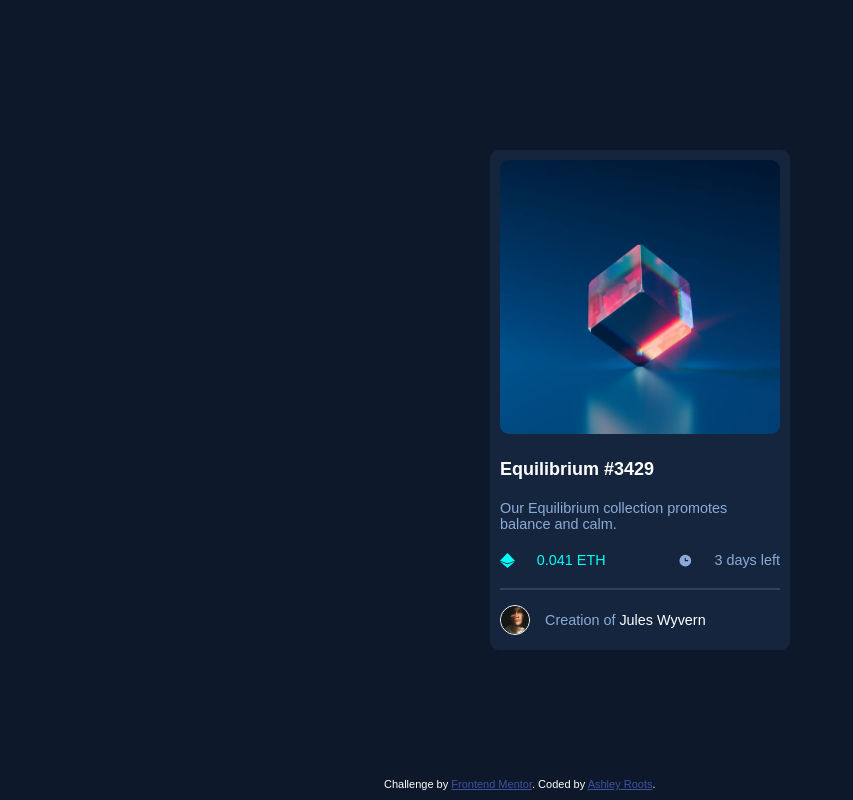
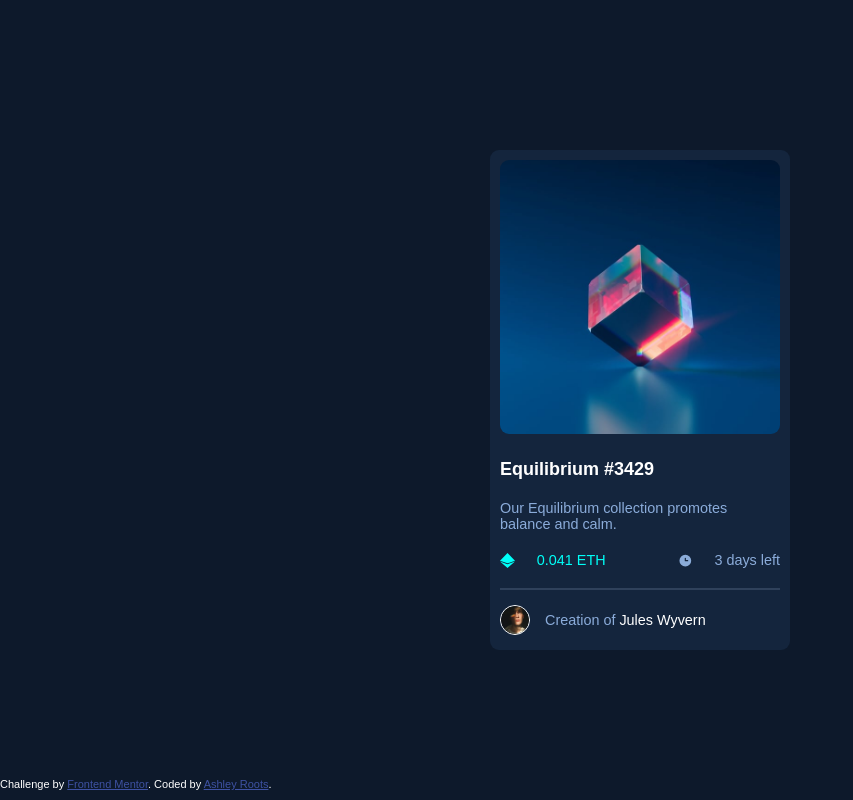
Before and after one commit to againstthestatic/NFT-preview-card-frontendmentor, a plain HTML site: page index.html in a window 1280 px wide. Shown: the whole page, without its empty margins (0-853 px from the left). Drawn offline with Linux system fonts and the light colour scheme.

Commit message:
Update style.css

```diff
--- a/style.css
+++ b/style.css
@@ -150,7 +150,6 @@ hr {
 .attribution {
   position: absolute;
   bottom: 10px;
-  left: 30%;
   background-color: var(--main-bg);
   text-align: center;
   color: var(--white);
```
